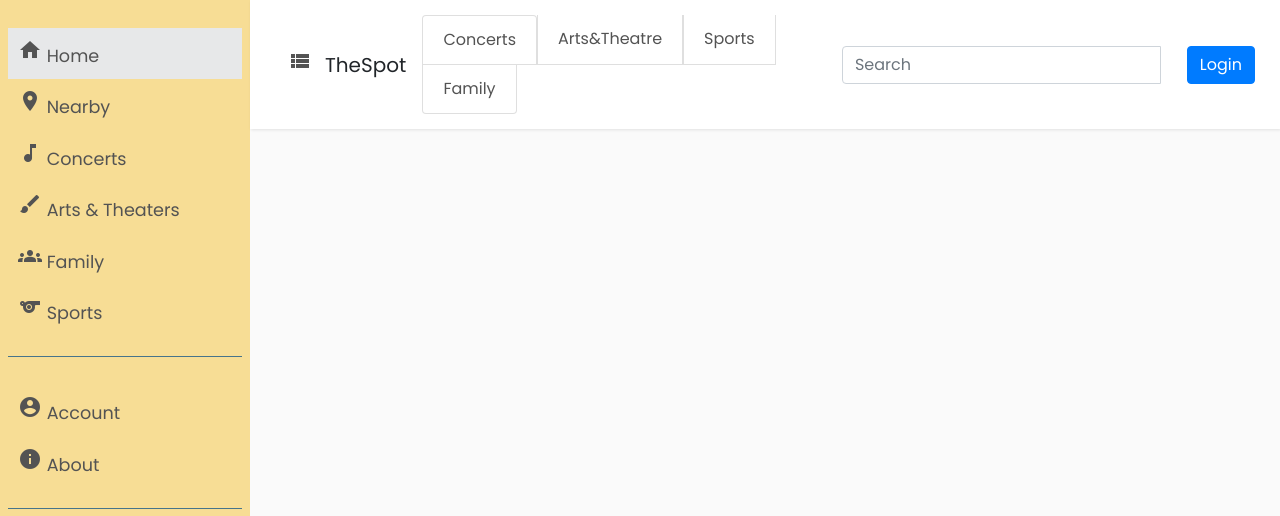
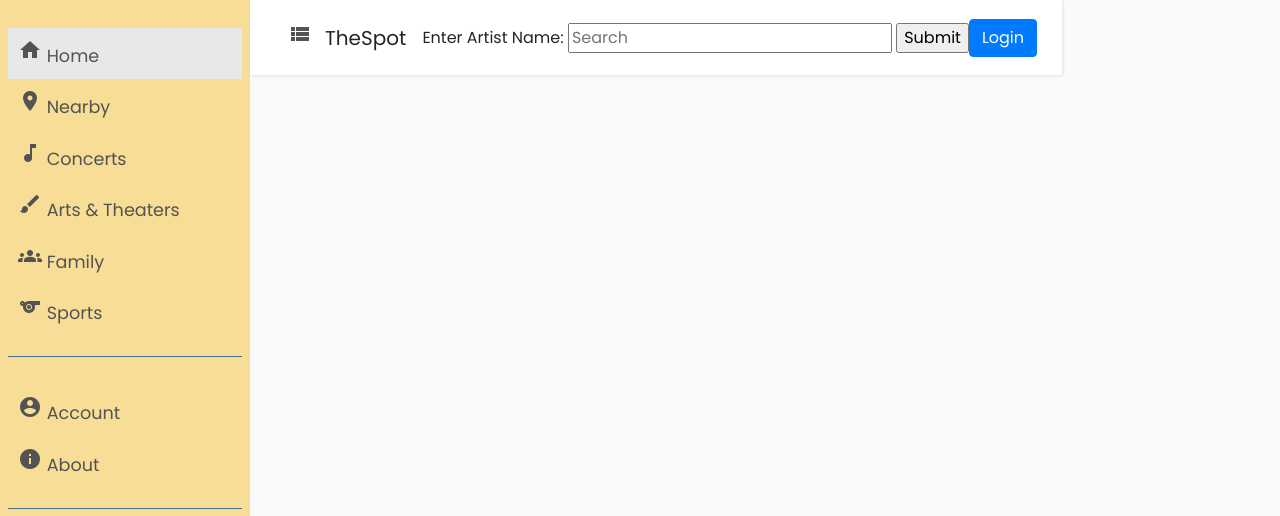
Before and after one commit to StephanieArias/TheSpot, a Django app: page / in a window 1280 px wide. Shown: the top 516 px of the page. Run offline with Django 3.2, Linux system fonts and the light colour scheme; some libraries are stand-ins or nearby versions.

Commit message:
Adjusted NavBar
n/a

```diff
--- a/dashboard/templates/dashboard.html
+++ b/dashboard/templates/dashboard.html
@@ -97,21 +97,11 @@
                     <div class="navbar-header">
                         <a class="navbar-brand" href="/">TheSpot</a>
                     </div>
-                    <ul class="nav navbar-nav list-group flex-md-row">
-                        <li class="list-group-item"><a href="#" style="color:  rgb(83, 83, 83)">Concerts</a></li>
-                        <li class="list-group-item"><a href="#" style="color:  rgb(83, 83, 83)">Arts&Theatre</a></li>
-                        <li class="list-group-item"><a href="#" style="color:  rgb(83, 83, 83)">Sports</a></li>
-                        <li class="list-group-item"><a href="#" style="color:  rgb(83, 83, 83)">Family</a></li>
-                    </ul>
-                    <form class="navbar-form navbar-left" action="/action_page.php">
-                        <div class="input-group">
-                            <input type="text" class="form-control" placeholder="Search">
-                            <div class="input-group-btn">
-                                <button class="btn btn-default" type="submit">
-                                    <i class="glyphicon glyphicon-search"></i>
-                                </button>
-                            </div>
-                        </div>
+                    <form class="navbar-form navbar-left" action="/concerts/list_concerts" method="POST">
+                        {% csrf_token %}
+                        Enter Artist Name:
+                        <input type="text" name="artist" placeholder="Search">
+                        <input type="submit" value="Submit">
                     </form>
                     <a href="/LoginHome" class="btn btn-primary">Login</a>
 
--- a/dashboard/views.py
+++ b/dashboard/views.py
@@ -1,6 +1,8 @@
 from django.shortcuts import render, redirect
 from django.contrib import messages
 from .models import User
+
+from IPython import embed
 
 
 def dashboard(request):
@@ -46,3 +48,10 @@ def success(request):
         'user': user
     }
     return render(request, 'success.html', context)
+
+## Search Functions
+def search(request):
+    return render(request, 'ticket_master_api/dashboard.html')
+
+def list_concerts(request):
+    embed()
```
Also changed, not shown: dashboard/templates/categories.html (added), dashboard/templates/display.html (added), dashboard/templates/payment.html (added).
